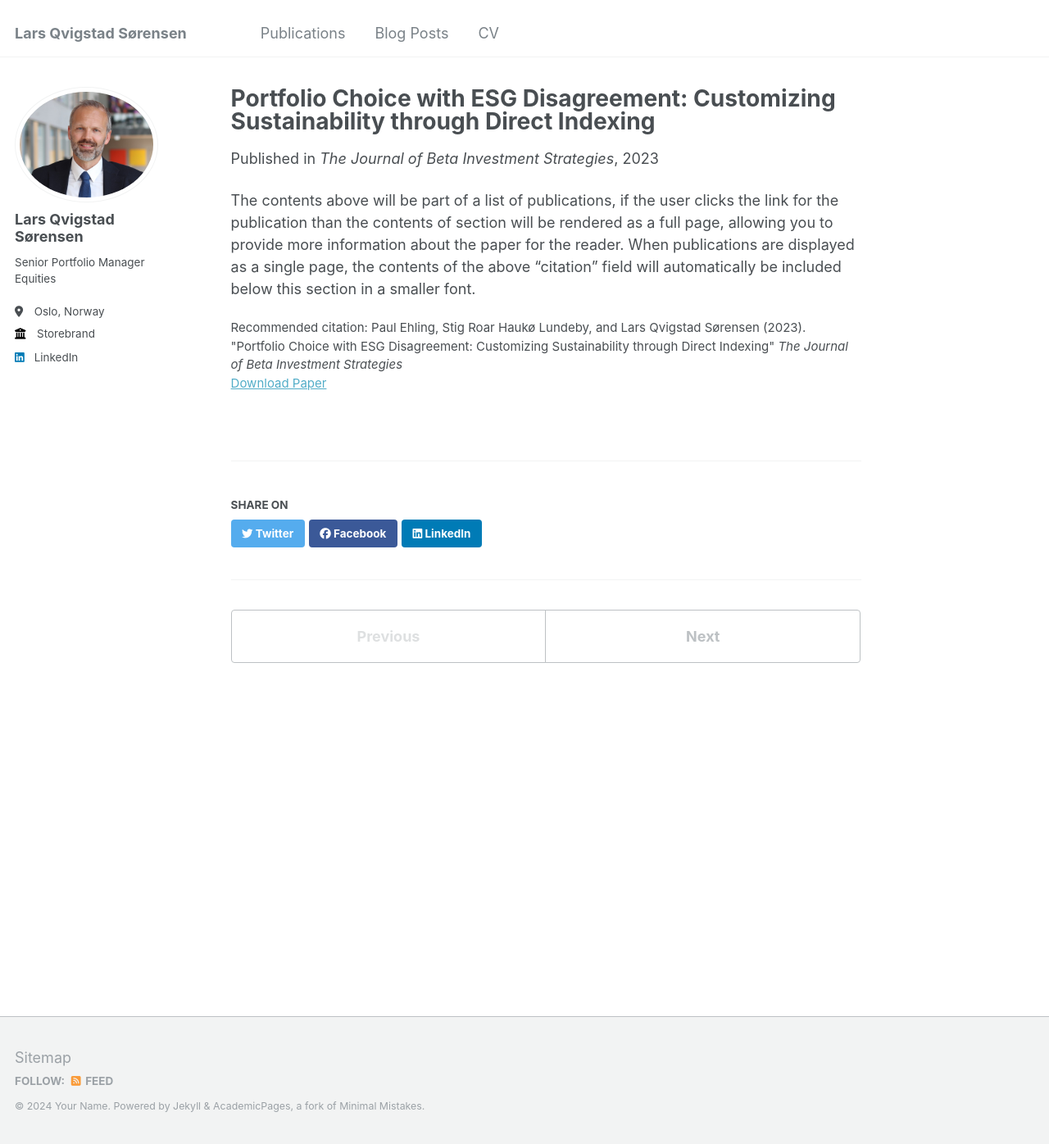
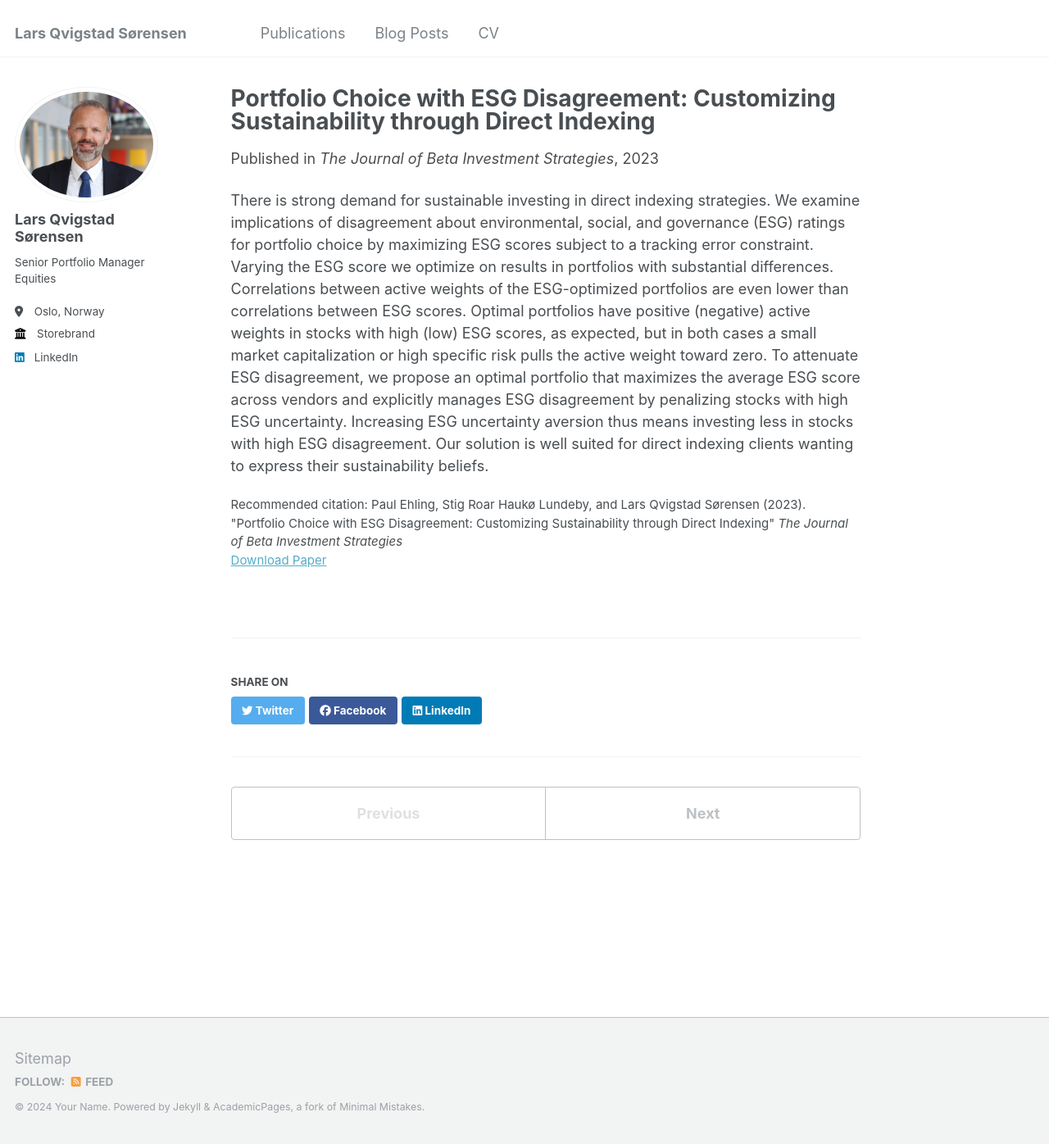
Before and after one commit to lars-qvigstad-sorensen/lars-qvigstad-sorensen.github.io, a Jekyll site: the page built from _publications/2023-08-esg-disagreement.md, in a window 1280 px wide and 1396 px high. Shown: the whole window at 82% size. Built offline with Jekyll 4.4.1, drawn with Linux system fonts in a browser that asks for light colours.

Commit message:
Update 2023-08-esg-disagreement.md

```diff
--- a/_publications/2023-08-esg-disagreement.md
+++ b/_publications/2023-08-esg-disagreement.md
@@ -9,4 +9,4 @@ paperurl: 'https://www.pm-research.com/content/iijindinv/14/3/132'
 citation: 'Paul Ehling, Stig Roar Haukø Lundeby, and Lars Qvigstad Sørensen (2023). &quot;Portfolio Choice with ESG Disagreement: Customizing Sustainability through Direct Indexing&quot; <i>The Journal of Beta Investment Strategies</i>'
 ---
 
-The contents above will be part of a list of publications, if the user clicks the link for the publication than the contents of section will be rendered as a full page, allowing you to provide more information about the paper for the reader. When publications are displayed as a single page, the contents of the above "citation" field will automatically be included below this section in a smaller font.
+There is strong demand for sustainable investing in direct indexing strategies. We examine implications of disagreement about environmental, social, and governance (ESG) ratings for portfolio choice by maximizing ESG scores subject to a tracking error constraint. Varying the ESG score we optimize on results in portfolios with substantial differences. Correlations between active weights of the ESG-optimized portfolios are even lower than correlations between ESG scores. Optimal portfolios have positive (negative) active weights in stocks with high (low) ESG scores, as expected, but in both cases a small market capitalization or high specific risk pulls the active weight toward zero. To attenuate ESG disagreement, we propose an optimal portfolio that maximizes the average ESG score across vendors and explicitly manages ESG disagreement by penalizing stocks with high ESG uncertainty. Increasing ESG uncertainty aversion thus means investing less in stocks with high ESG disagreement. Our solution is well suited for direct indexing clients wanting to express their sustainability beliefs.
```
